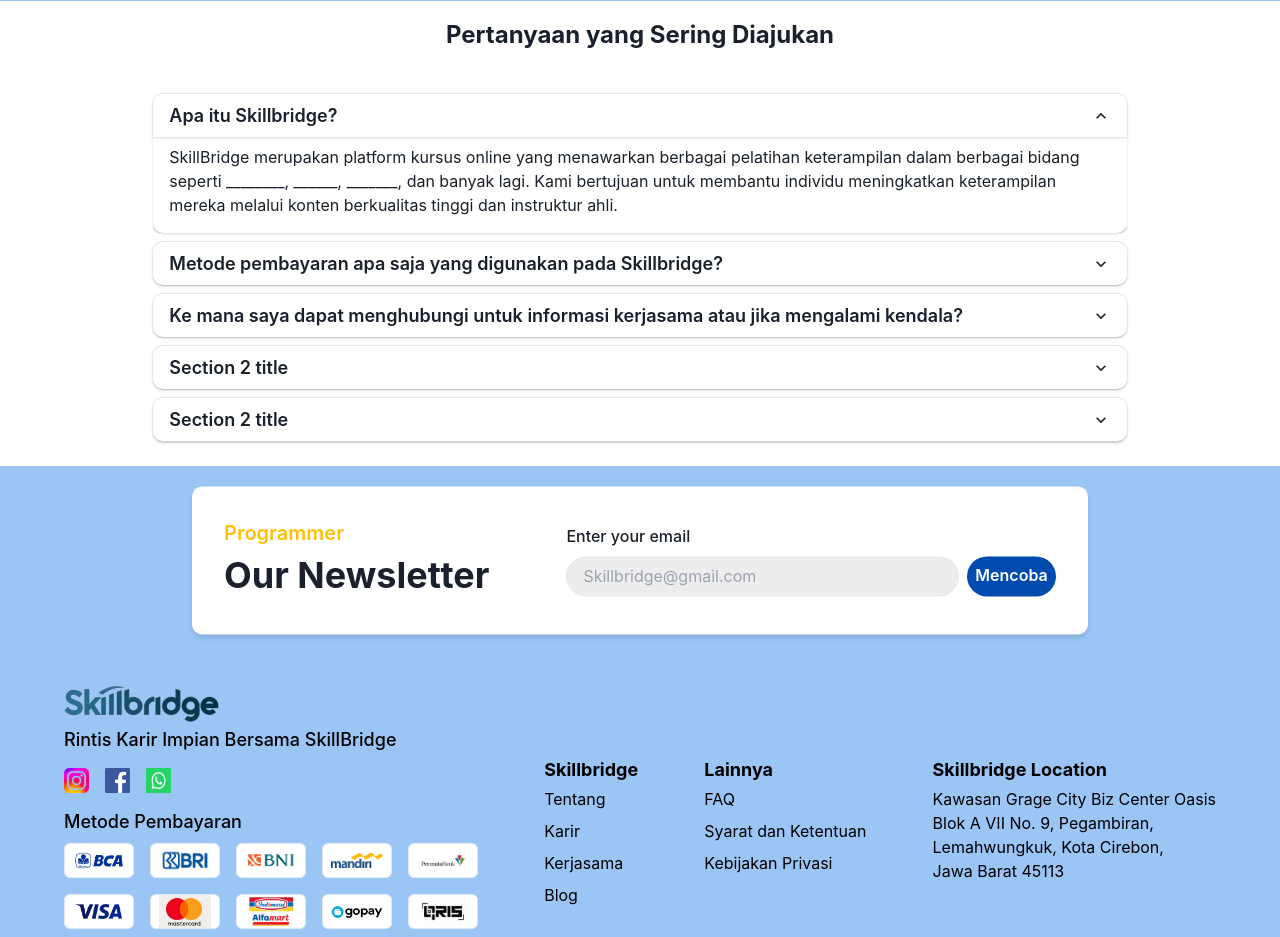
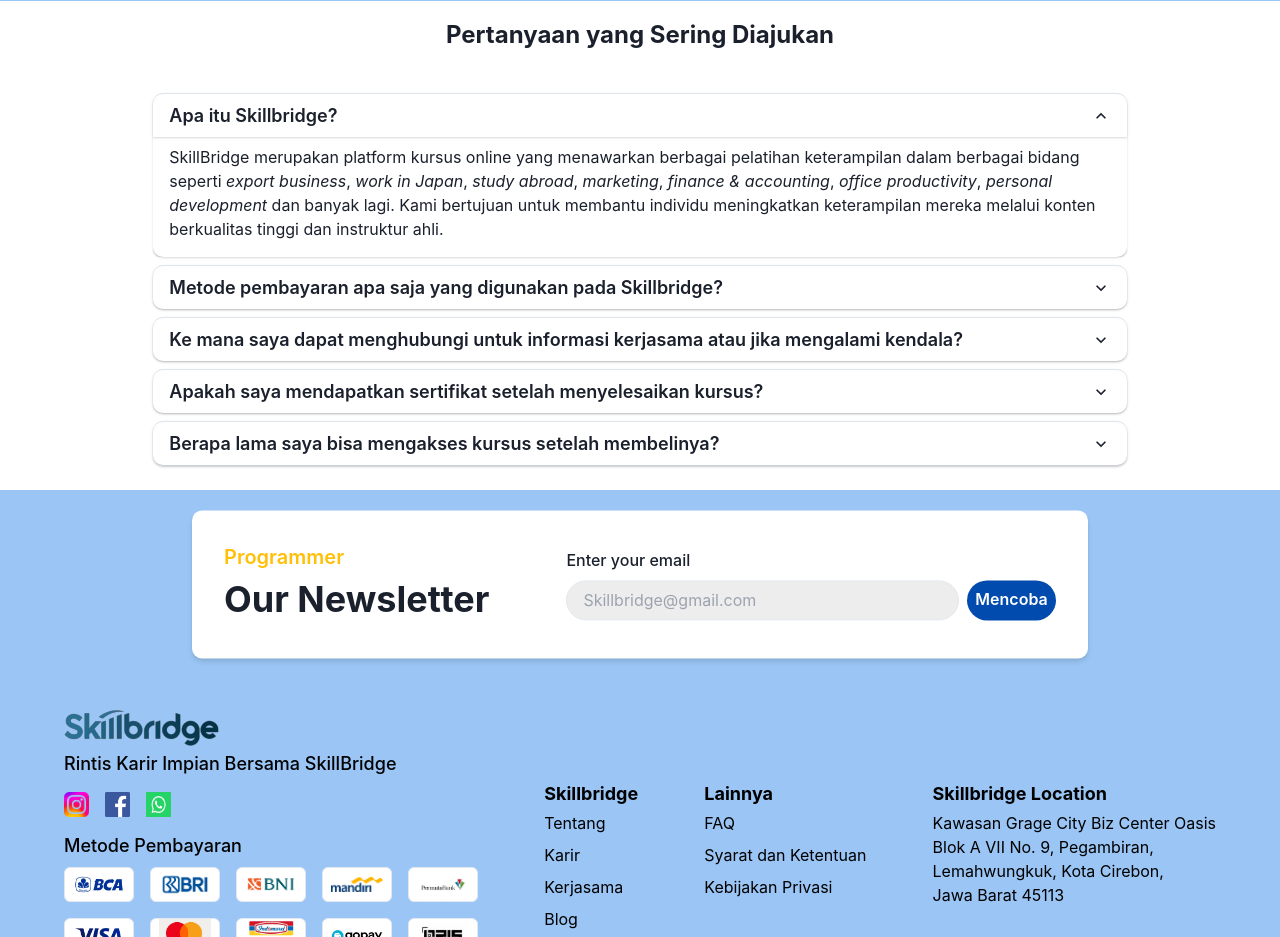
Before and after one commit to winbiz-project/online_course_fe, a React (Vite) app: page / in a window 1280 px wide. Shown: the part 3000-3937 px from the top of the page. Built offline with nearby package versions, Linux system fonts and the light colour scheme.

Commit message:
feat: complete FAQ section with added questions and answers

```diff
--- a/src/components/landingPage/faq.jsx
+++ b/src/components/landingPage/faq.jsx
@@ -1,65 +1,4 @@
-// import { Box, Flex, Image, Text, Button, Accordion, AccordionButton, AccordionItem, AccordionIcon, AccordionPanel } from "@chakra-ui/react";
-// import FaqItem from "./faqItem";
-
-
-// const Faq = () => {
-//     return (
-//         <Flex
-//             direction="column"
-//             justifyContent="center"
-//             alignItems="center"
-//             p={"20"}
-//             pb={"5"}
-//             bgColor={'white'}
-//         >
-// {/*
-//             <Flex
-//                 direction="column"
-//                 w={'100%'}
-//                 justifyContent="center"
-//                 alignItems="center"
-//                 bgColor={'white'}
-//                 mt={-10}
-//                 borderRadius={"10px"}
-//             > */}
-//             <Text fontSize={'2xl'} fontWeight={'bold'} mb={10} mt={-10}>Pertanyaan yang Sering Diajukan</Text>
-//             <Accordion defaultIndex={[0]} allowMultiple w='78%'>
-//                 <FaqItem
-//                     question={"Apa itu Skillbridge?"}
-//                     answer={"SkillBridge merupakan platform kursus online yang menawarkan berbagai pelatihan keterampilan dalam berbagai bidang seperti ________, ______, _______, dan banyak lagi. Kami bertujuan untuk membantu individu meningkatkan keterampilan mereka melalui konten berkualitas tinggi dan instruktur ahli."}
-//                 />
-
-//                 <FaqItem
-//                     question={"Metode pembayaran apa saja yang digunakan pada Skillbridge?"}
-//                     answer={"Pembayaran dapat dilakukan melalui berbagai metode, termasuk e-wallet, QRIS, transfer bank, serta pembayaran di swalayan terdekat."}
-//                 />
-
-//                 <FaqItem
-//                     question={"Ke mana saya dapat menghubungi untuk informasi kerjasama atau jika mengalami kendala?"}
-//                     answer={"Lorem ipsum dolor sit amet, consectetur adipiscing elit, sed do eiusmod tempor incididunt ut labore et dolore magna aliqua. Ut enim ad minim veniam, quis nostrud exercitation ullamco laboris nisi ut aliquip ex ea commodo consequat."}
-//                 />
-
-//                 <FaqItem
-//                     question={"Section 2 title"}
-//                     answer={"Lorem ipsum dolor sit amet, consectetur adipiscing elit, sed do eiusmod tempor incididunt ut labore et dolore magna aliqua. Ut enim ad minim veniam, quis nostrud exercitation ullamco laboris nisi ut aliquip ex ea commodo consequat."}
-//                 />
-
-//                 <FaqItem
-//                     question={"Section 2 title"}
-//                     answer={"Lorem ipsum dolor sit amet, consectetur adipiscing elit, sed do eiusmod tempor incididunt ut labore et dolore magna aliqua. Ut enim ad minim veniam, quis nostrud exercitation ullamco laboris nisi ut aliquip ex ea commodo consequat."}
-//                 />
-
-
-//             </Accordion>
-//             {/* </Flex> */}
-
-//         </Flex>
-//     )
-// }
-
-// export default Faq
-
-import { Flex, Text, Accordion } from "@chakra-ui/react";
+import { Flex, Text, Accordion,Link } from "@chakra-ui/react";
 import FaqItem from "./faqItem";
 
 const Faq = () => {
@@ -75,9 +14,13 @@
         Pertanyaan yang Sering Diajukan
       </Text>
       <Accordion defaultIndex={[0]} allowMultiple w={{ base: "100%", md: "78%" }}>
-        <FaqItem
+      <FaqItem
           question="Apa itu Skillbridge?"
-          answer="SkillBridge merupakan platform kursus online yang menawarkan berbagai pelatihan keterampilan dalam berbagai bidang seperti ________, ______, _______, dan banyak lagi. Kami bertujuan untuk membantu individu meningkatkan keterampilan mereka melalui konten berkualitas tinggi dan instruktur ahli."
+          answer={
+            <>
+              SkillBridge merupakan platform kursus online yang menawarkan berbagai pelatihan keterampilan dalam berbagai bidang seperti <Text as="i">export business</Text>, <Text as="i">work in Japan</Text>, <Text as="i">study abroad</Text>, <Text as="i">marketing</Text>, <Text as="i">finance & accounting</Text>, <Text as="i">office productivity</Text>, <Text as="i">personal development</Text> dan banyak lagi. Kami bertujuan untuk membantu individu meningkatkan keterampilan mereka melalui konten berkualitas tinggi dan instruktur ahli.
+            </>
+          }
         />
         <FaqItem
           question="Metode pembayaran apa saja yang digunakan pada Skillbridge?"
@@ -85,15 +28,26 @@
         />
         <FaqItem
           question="Ke mana saya dapat menghubungi untuk informasi kerjasama atau jika mengalami kendala?"
-          answer="Lorem ipsum dolor sit amet, consectetur adipiscing elit, sed do eiusmod tempor incididunt ut labore et dolore magna aliqua."
+          answer={
+            <>
+              Anda dapat menghubungi Skillbridge melalui WhatsApp{" "}
+              <Link href="https://wa.me/62811201218" isExternal color="#1155CC">
+                wa.me/62811201218
+              </Link>{" "}
+              atau Anda bisa email ke{" "}
+              <Link href="mailto:mei.annisa@skillbridge.id" color="#1155CC">
+                mei.annisa@skillbridge.id
+              </Link>.
+            </>
+          }
         />
         <FaqItem
-          question="Section 2 title"
-          answer="Lorem ipsum dolor sit amet, consectetur adipiscing elit, sed do eiusmod tempor incididunt ut labore et dolore magna aliqua."
+          question="Apakah saya mendapatkan sertifikat setelah menyelesaikan kursus?"
+          answer="Ya, Anda akan mendapatkan sertifikat setelah menyelesaikan semua materi kursus dan lulus dari tes yang disediakan."
         />
         <FaqItem
-          question="Section 2 title"
-          answer="Lorem ipsum dolor sit amet, consectetur adipiscing elit, sed do eiusmod tempor incididunt ut labore et dolore magna aliqua. Ut enim ad minim veniam, quis nostrud exercitation ullamco laboris nisi ut aliquip ex ea commodo consequat."
+          question="Berapa lama saya bisa mengakses kursus setelah membelinya?"
+          answer="Anda bisa mengakses kursus yang sudah dibeli tanpa batas waktu (lifetime access) dan dapat kembali kapan saja untuk menonton ulang materi kursus."
         />
       </Accordion>
     </Flex>
```
Also changed, not shown: src/components/landingPage/faqItem.jsx (+0 -29 lines).
